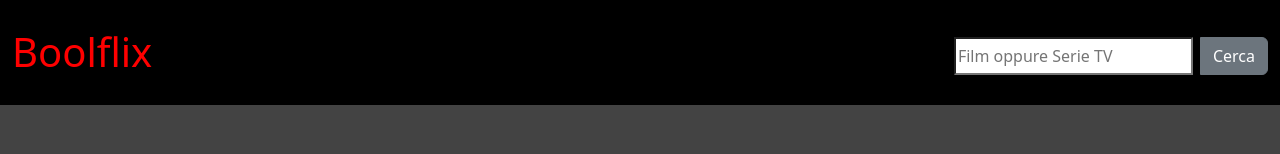
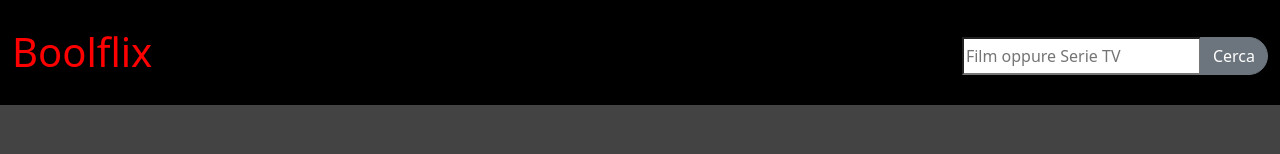
Before and after one commit to AndreaCreazzi/vite-boolflix, a Vue app: page / in a window 1280 px wide. Shown: the top 154 px of the page. Built offline with nearby package versions, Linux system fonts and the light colour scheme.

Commit message:
fix button

```diff
--- a/src/components/AppHeader.vue
+++ b/src/components/AppHeader.vue
@@ -17,9 +17,9 @@ export default {
             </div>
             <div class="col-6 d-flex align-items-center">
                 <form class="input-group justify-content-end" @submit.prevent="$emit('form-submit')">
-                    <input v-model.trim="selectFilter" @keyup="$emit('term-change', selectFilter)" class="me-2" type="text"
+                    <input v-model.trim="selectFilter" @keyup="$emit('term-change', selectFilter)" type="text"
                         placeholder="Film oppure Serie TV">
-                    <button class="btn btn-secondary" type="button">Cerca</button>
+                    <button class="btn btn-secondary" type="submit">Cerca</button>
                 </form>
             </div>
         </div>
@@ -39,4 +39,8 @@ nav {
 h1 {
     color: red;
 }
+
+button {
+    border-radius: 50px;
+}
 </style>
--- a/src/components/CardBoolfilx.vue
+++ b/src/components/CardBoolfilx.vue
@@ -48,7 +48,7 @@ export default {
                 <img class="poster" :src="getImageUrl(posterPath)" alt="">
             </li>
         </ul>
-        <p class="extra" v-else>Nessun elemento</p>
+        <p class="extra" v-else>PROSSIMA USCITA..</p>
     </div>
 </template>
 <style scoped>
```
